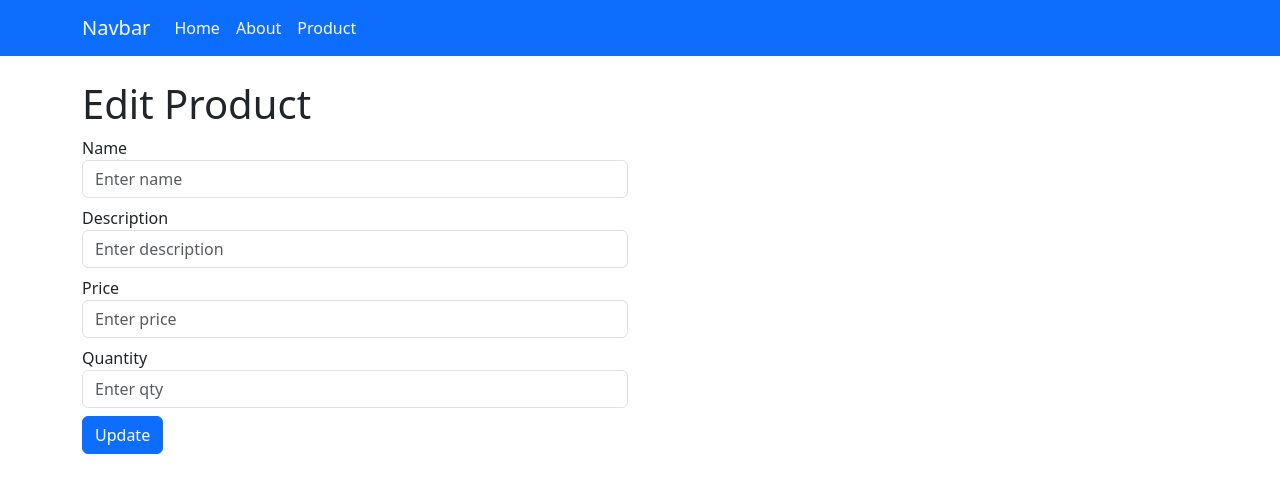
After one commit to khaerulwalid/crud_php_mvc, a PHP site: the page made by app/views/product/edit.php in a window 1280 px wide. The commit adds this page. Shown: the top 493 px of the page. Run offline with PHP 8.4, Linux system fonts and the light colour scheme; the template is opened without the code that fills it, so the values that code supplies are empty; some libraries are stand-ins or nearby versions.

Commit message:
feat: edit and update product

```diff
--- /dev/null
+++ b/app/views/product/edit.php
@@ -0,0 +1,37 @@
+<?php
+    $data = $data["product"];
+?>
+
+<div class="container mt-4">
+    <h1>Edit Product</h1>
+
+    <div class="row">
+        <div class="col-6">
+            <form action="<?= BASE_URL ?>product/update" method="post">
+
+                <input type="hidden" name="id" value="<?= $data->id ?>">
+                <div class="form-group mb-2">
+                    <label for="name">Name</label>
+                    <input type="text" class="form-control" id="name" name="name" placeholder="Enter name" value="<?= $data->name ?>">
+                </div>
+
+                <div class="form-group mb-2">
+                    <label for="description">Description</label>
+                    <input type="text" class="form-control" id="description" name="description" placeholder="Enter description" value="<?= $data->description ?>">
+                </div>
+
+                <div class="form-group mb-2">
+                    <label for="price">Price</label>
+                    <input type="number" class="form-control" id="price" name="price" placeholder="Enter price" value="<?= $data->price ?>">
+                </div>
+
+                <div class="form-group mb-2">
+                    <label for="qty">Quantity</label>
+                    <input type="number" class="form-control" id="qty" name="qty" placeholder="Enter qty" value="<?= $data->qty ?>">
+                </div>
+
+                <button type="submit" class="btn btn-primary">Update</button>
+            </form>
+        </div>
+    </div>
+</div>
--- a/app/views/product/index.php
+++ b/app/views/product/index.php
@@ -23,6 +23,8 @@
                                 <a href="<?= BASE_URL ?>product/detail/<?= $product->id ?>" class="badge bg-primary">detail</a>
 
                                 <a href="<?= BASE_URL ?>product/delete/<?= $product->id ?>" class="badge bg-danger" onclick="return confirm('Yakin mau dihapus ?')">delete</a>
+
+                                <a href="<?= BASE_URL ?>product/edit/<?= $product->id ?>" class="badge bg-warning">edit</a>
                             </div>
                         </li>
             <?php $no++; endforeach; ?>
```
Also changed, not shown: app/controllers/Product.php (+20 -0 lines), app/models/Product_model.php (+14 -0 lines).
